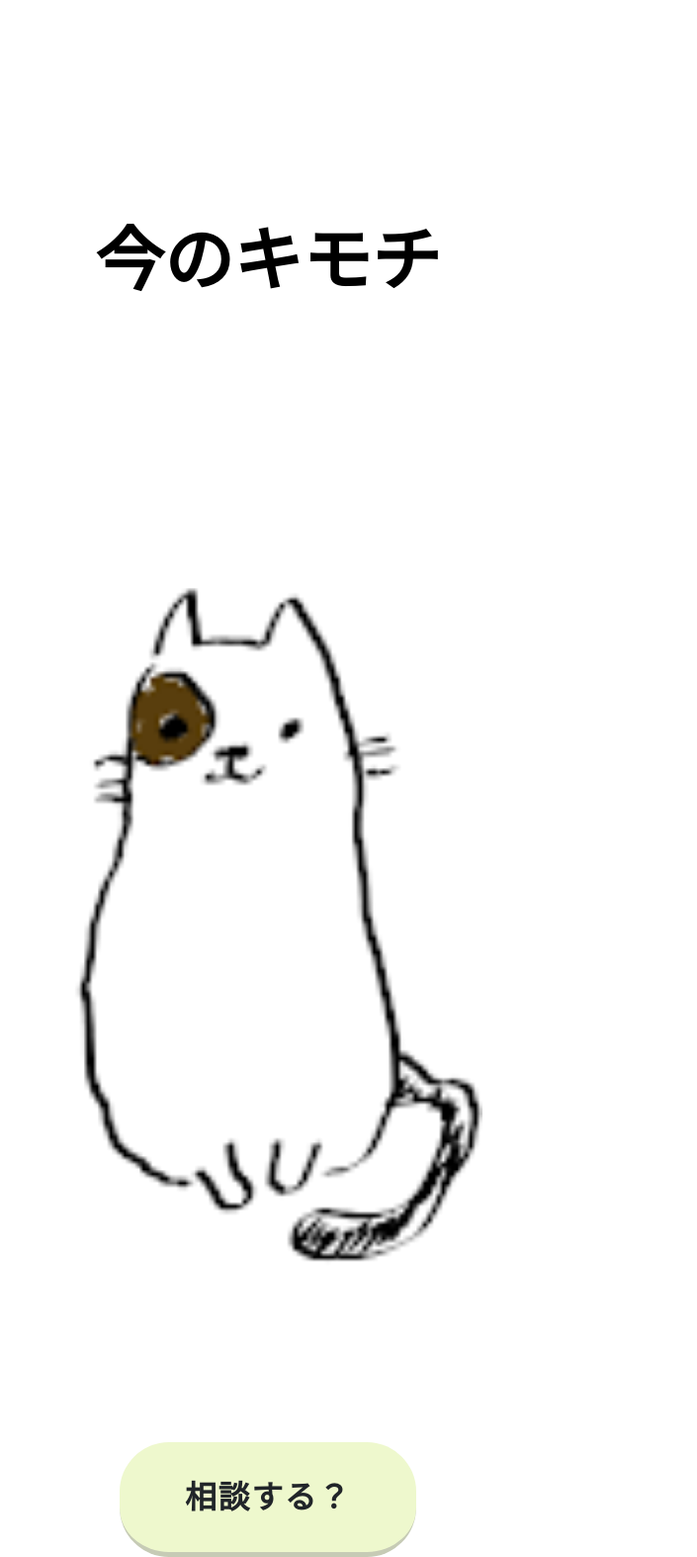
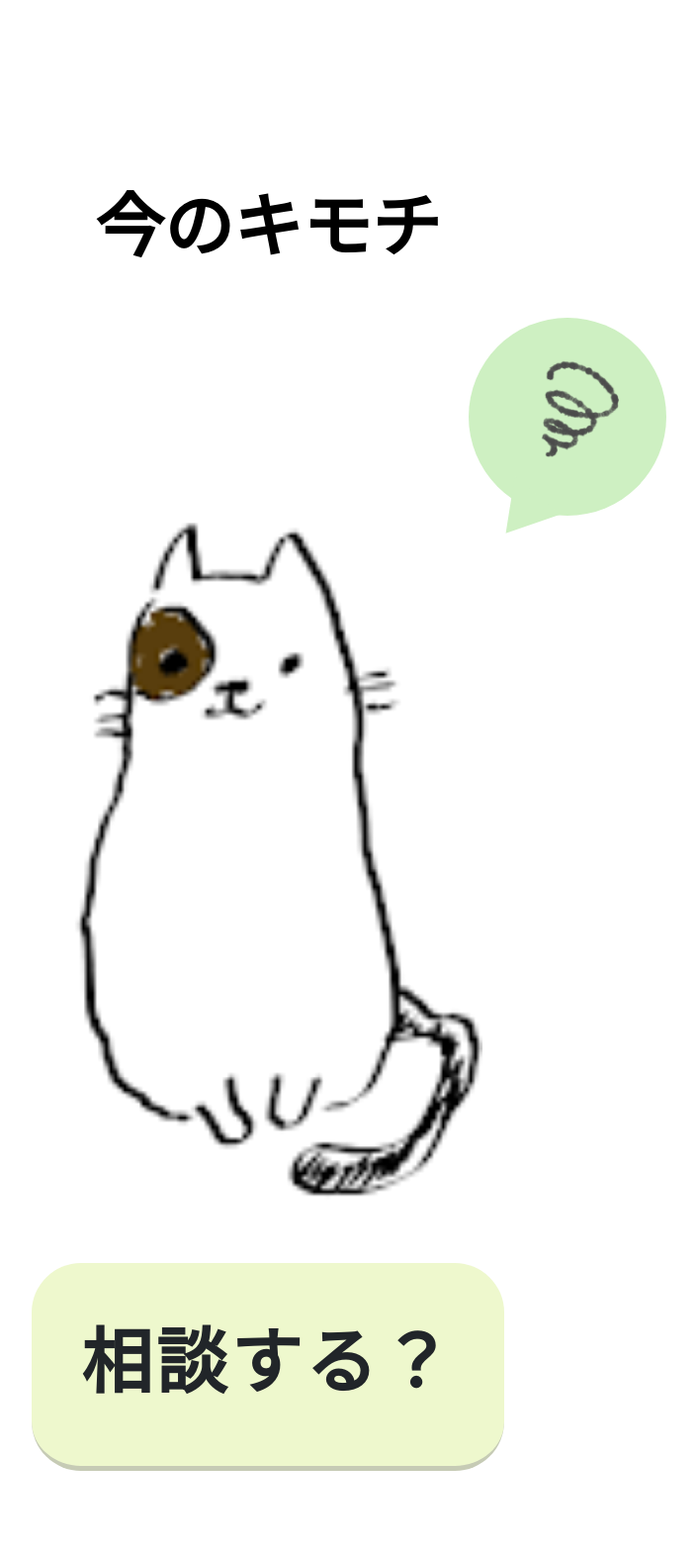
Before and after one commit to mitraYou/temporaly, a PHP site: page /src/result.html in a window 1280 px wide. Shown: the part 158-1731 px from the top of the page at 99% size, without its empty margins (369-1074 px from the left). After the commit the page ends 1644 px from the top, so only its background shows below. Run offline with PHP 8.4, Linux system fonts and the light colour scheme; some web fonts are replaced.

Commit message:
add emotion to result

```diff
--- a/src/css/consultation.css
+++ b/src/css/consultation.css
@@ -22,9 +22,9 @@ input,
 button,
 select,
 textarea {
-    -webkit-appearance: none;
+    /* -webkit-appearance: none;
     -moz-appearance: none;
-    appearance: none;
+    appearance: none; */
     background: transparent;
     border: none;
     border-radius: 0;
@@ -425,9 +425,10 @@ img.cat{
 }
 .top-cat{
     height:700px;
-    margin-top: 20%;
+    /* margin-top: 20%; */
     /* margin-left: 5%;  */
     padding: 0 auto;
+    /* background-color: #70a6ff; */
 
 }
 
@@ -944,3 +945,44 @@ a.choose_btn:hover {
 .register_btn {
     margin-top: 10%;
 }
+
+/* リザルトの感情 */
+.kakuninn3{
+    background-color: #000053;
+}
+.balloon3 {
+    position: relative;
+    display: inline-block;
+    left: 30%;
+    /* margin: 1.5em 0; */
+    padding: 0 5px;
+    width: 200px;
+    height: 200px;
+    line-height: 200px;
+    text-align: center;
+    color: #FFF;
+    font-size: 20px;
+    font-weight: bold;
+    background: #cef0c2;
+    border-radius: 50%;
+    box-sizing: border-box;
+  }
+
+  .balloon3:before {
+    content: "";
+    position: absolute;
+    bottom: -50px;
+    left: 7%;
+    /* margin-left: 0px; */
+    border: 30px solid transparent;
+    border-top: 50px solid #cef0c2;
+    transform: rotate(40deg);
+    z-index: 0;
+  }
+.balloon3 img{
+    position: absolute;
+    width: 150px;
+    height: 150px;
+    right: 10%;
+    top: 10%;
+}
--- a/src/result.html
+++ b/src/result.html
@@ -4,7 +4,7 @@
 <head>
     <meta charset="UTF-8">
     <meta http-equiv="X-UA-Compatible" content="IE=edge">
-    <link href="css/style.css" rel="stylesheet" type="text/css">
+    <link href="css/consultation.css" rel="stylesheet" type="text/css">
     <!-- <meta name="viewport" content="width=device-width, initial-scale=1.0"> -->
     <meta name=”viewport” content=”width=device-width,initial-scale=1,minimum-scale=1,maximum-scale=1,user-scalable=no”>
 
@@ -21,6 +21,11 @@
     </nav>
     <div class="top-kakoi">
         <h1 class="questionnaire-midasi">今のキモチ</h1>
+        <div >
+        <div class="balloon3">
+            <img src="images/guruguru.png" alt="">
+          </div>
+        </div>
         <!-- <div class="box"> -->
         <!-- <div class="top-catbox"> -->
         <img src="images/images-removebg-preview.png" class="top-cat">
```
Also changed, not shown: src/css/style_Q.css (+58 -1 lines), src/js/register.js (+145 -121 lines), src/registration.html (+7 -4 lines), src/images/angle-down-solid.svg (added), src/images/ase.png (added), src/images/caret-down-solid.svg (added), src/images/flower.png (added), src/images/guruguru.png (added), src/images/kirakira.png (added), src/images/niko1.png (added), src/images/niko2.png (added), src/images/niko3.png (added), src/images/niko4.png (added), src/images/niko5.png (added), 2 more files.
